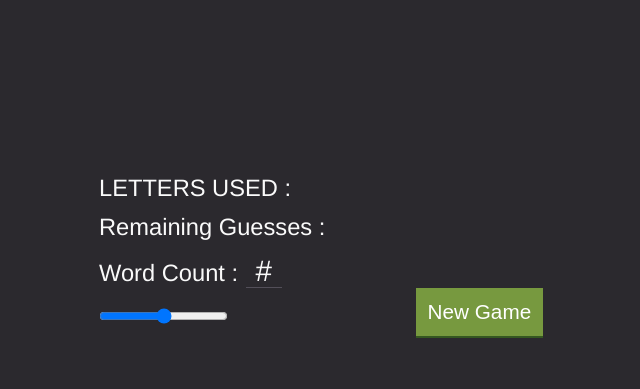
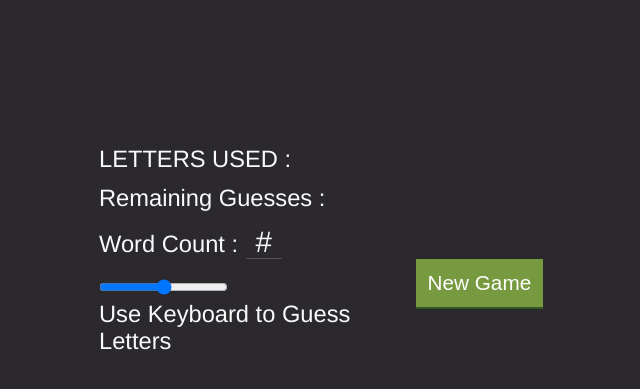
Before and after one commit to Boolean-Operator/HangmanGame, a website built with webpack: page public/index.html in a window 1280 px wide. Shown: the part 269-658 px from the top of the page, without its empty margins (319-959 px from the left). Built offline with nearby package versions, Linux system fonts and the light colour scheme; no server answers.

Commit message:
Add instructions to use keyboard for game play

```diff
--- a/public/index.html
+++ b/public/index.html
@@ -29,6 +29,10 @@
         <button id="reset" class="button">New Game</button>
         <input type="range" id="wordCount" name="puzzleWordCount" min="1" max="9">
       </div>
+
+        <div>
+          <p>Use Keyboard to Guess Letters</p>
+        </div>
     </div>
 
   </div>
```
